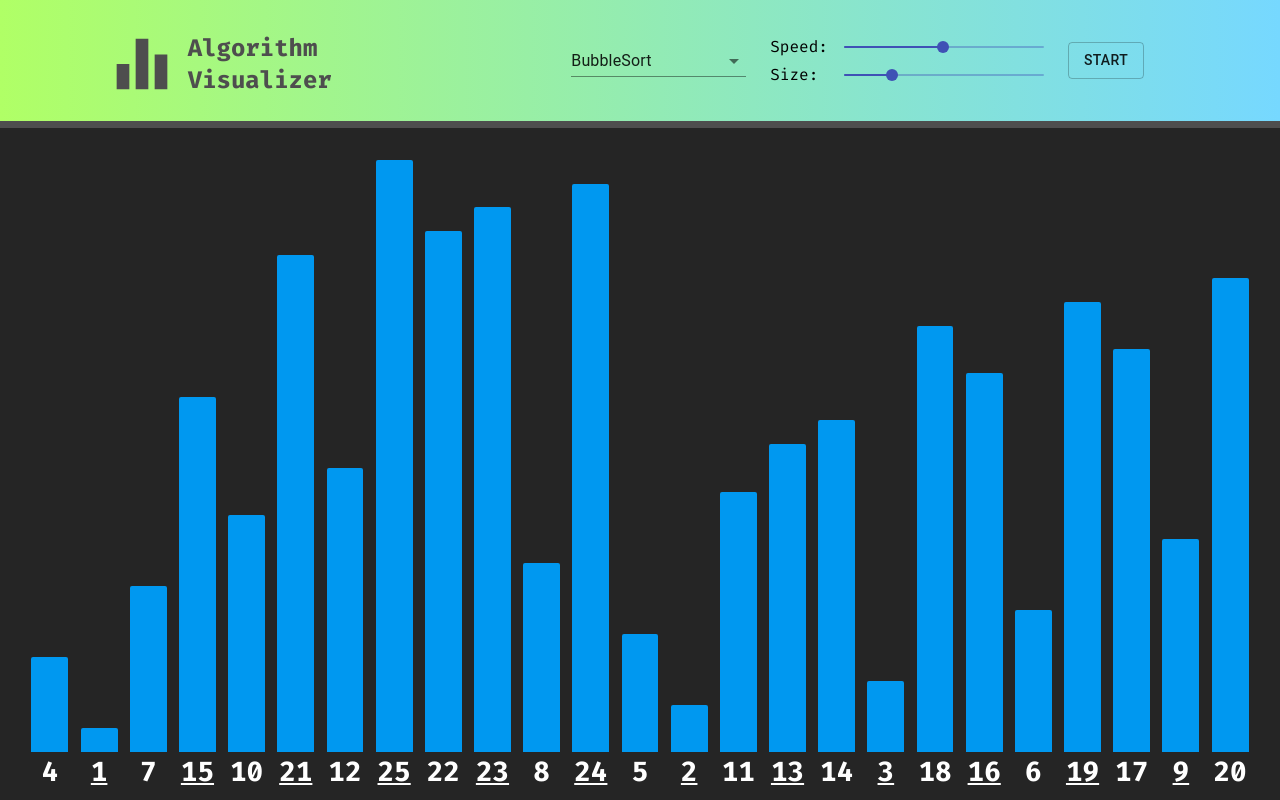
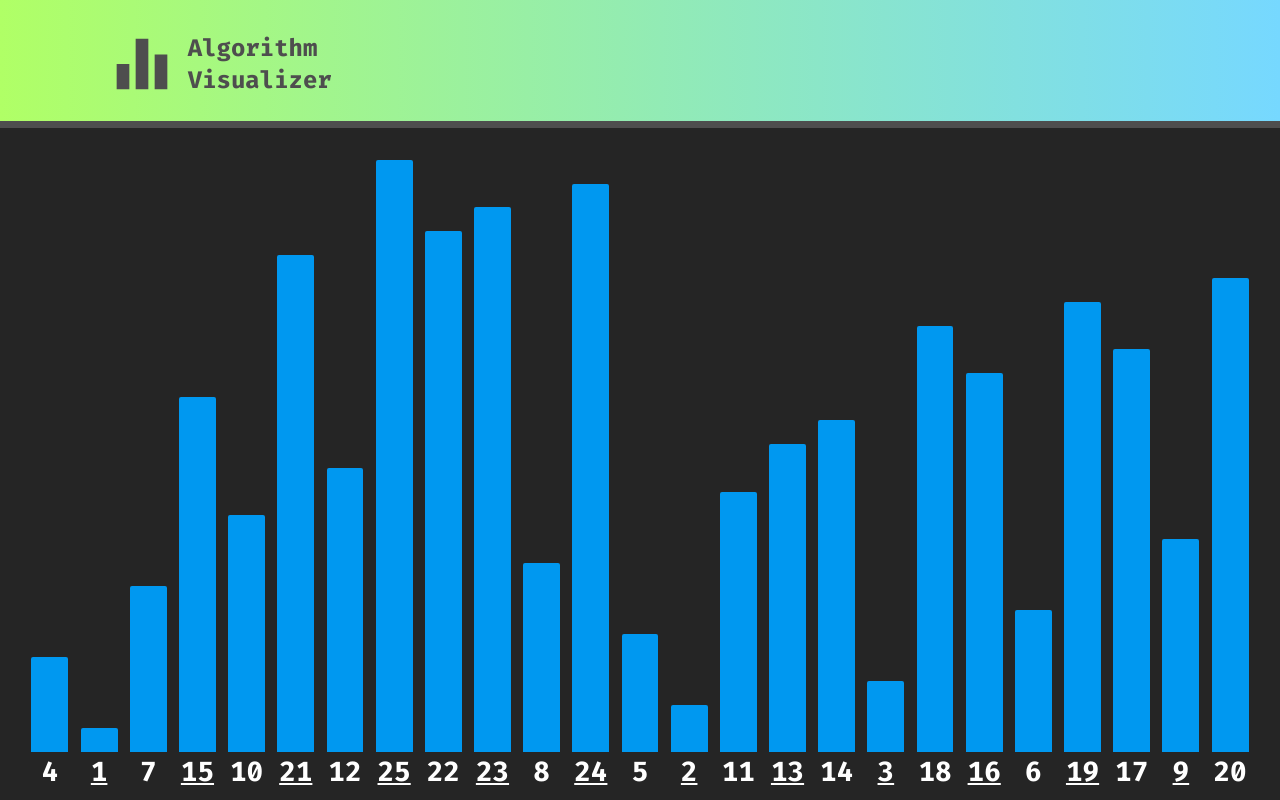
Before and after one commit to ciza99/AlgorithmVisualizer, a React (Create React App) app: page / in a window 1280 px wide. Built offline with nearby package versions, Linux system fonts and the light colour scheme.

Commit message:
added fade effect

```diff
--- a/src/components/Header/Header.css
+++ b/src/components/Header/Header.css
@@ -51,6 +51,16 @@
   row-gap: 1rem;
   padding: 2rem;
   z-index: 3;
+  animation: fadeIn 250ms ease;
+}
+
+@keyframes fadeIn {
+  from {
+    filter: opacity(0%);
+  }
+  to {
+    opacity: opacity(100%);
+  }
 }
 
 .header__menu-heading {
```
